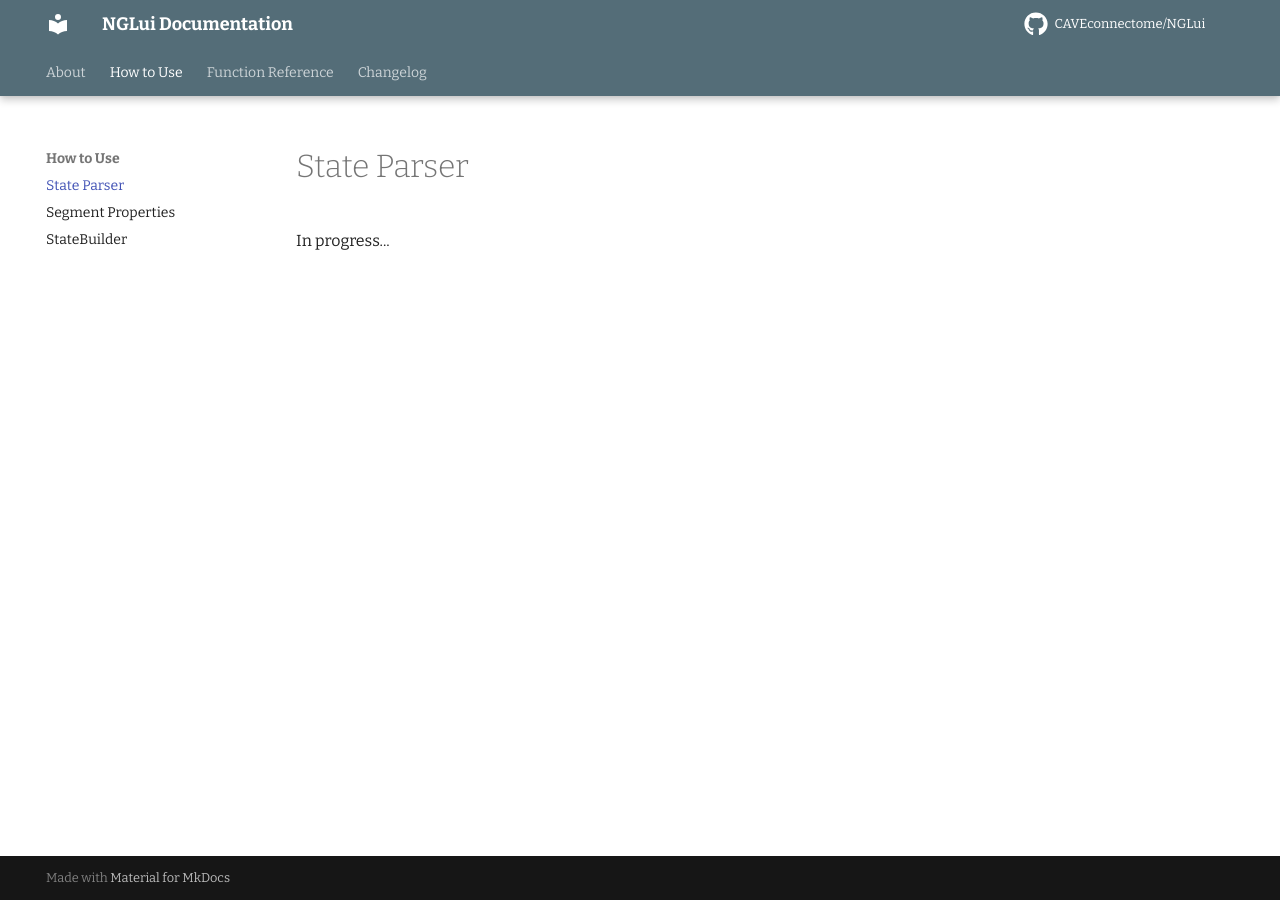
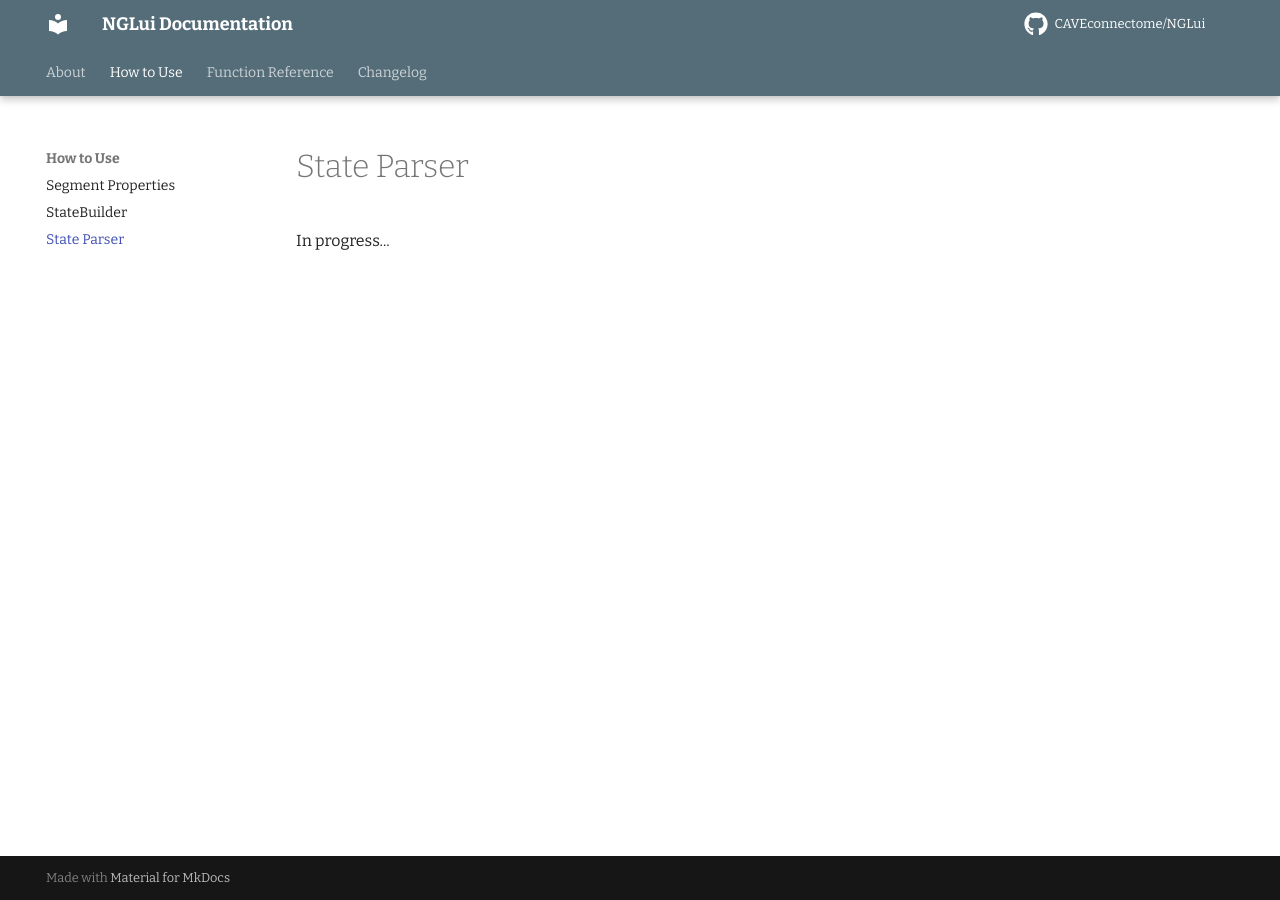
Before and after one commit to CAVEconnectome/nglui, an MkDocs documentation site: the page built from docs/usage/parser.md, in a window 1280 px wide. Built offline with MkDocs 1.6.1 and Material for MkDocs 9.7.7, drawn with Linux system fonts in a browser that asks for light colours; comment, search, counter and statistics services are not loaded; part of the change alters nothing that is shown.

Commit message:
reorder pages

```diff
--- a/mkdocs.yml
+++ b/mkdocs.yml
@@ -6,14 +6,14 @@ repo_name: CAVEconnectome/NGLui
 nav:
 - About: index.md
 - How to Use:
-    - usage/parser.md
     - usage/segmentprops.md
     - usage/statebuilder.md
+    - usage/parser.md
 - Function Reference:
-    - reference/parser.md
     - reference/segmentprops.md
     - reference/statebuilder.md
     - reference/easyviewer.md
+    - reference/parser.md
 - Changelog: changelog.md
 
 
```
